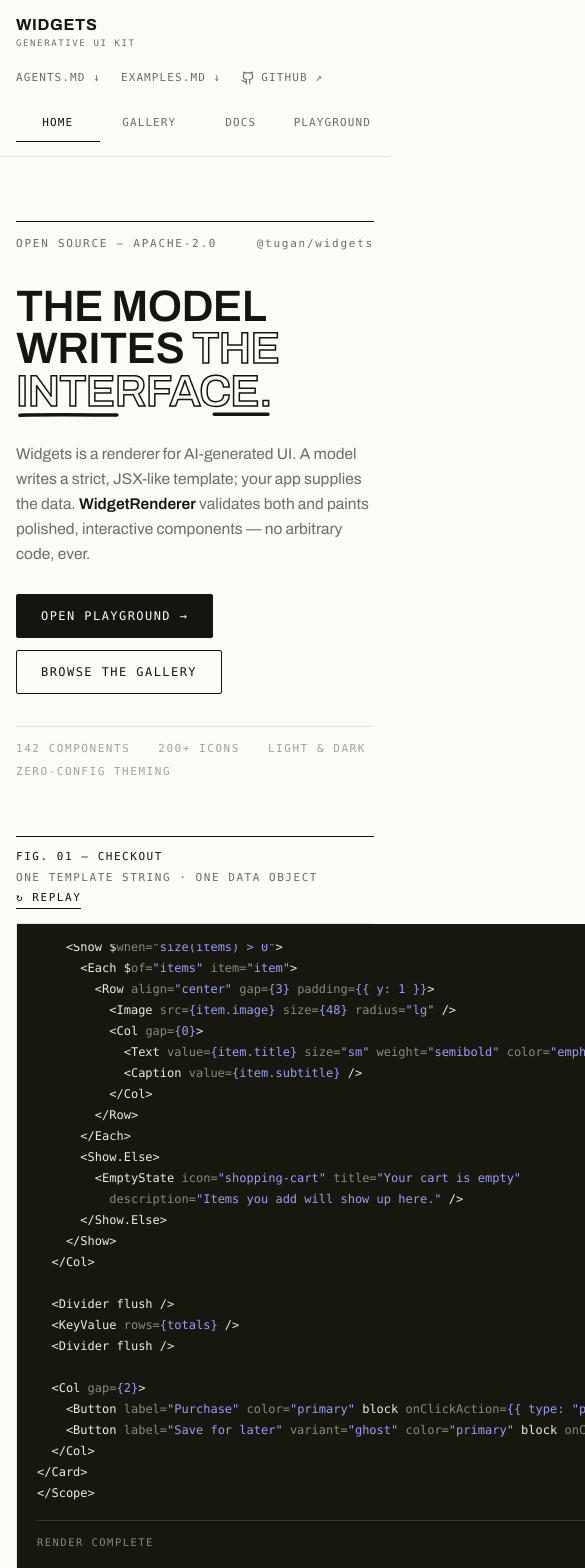
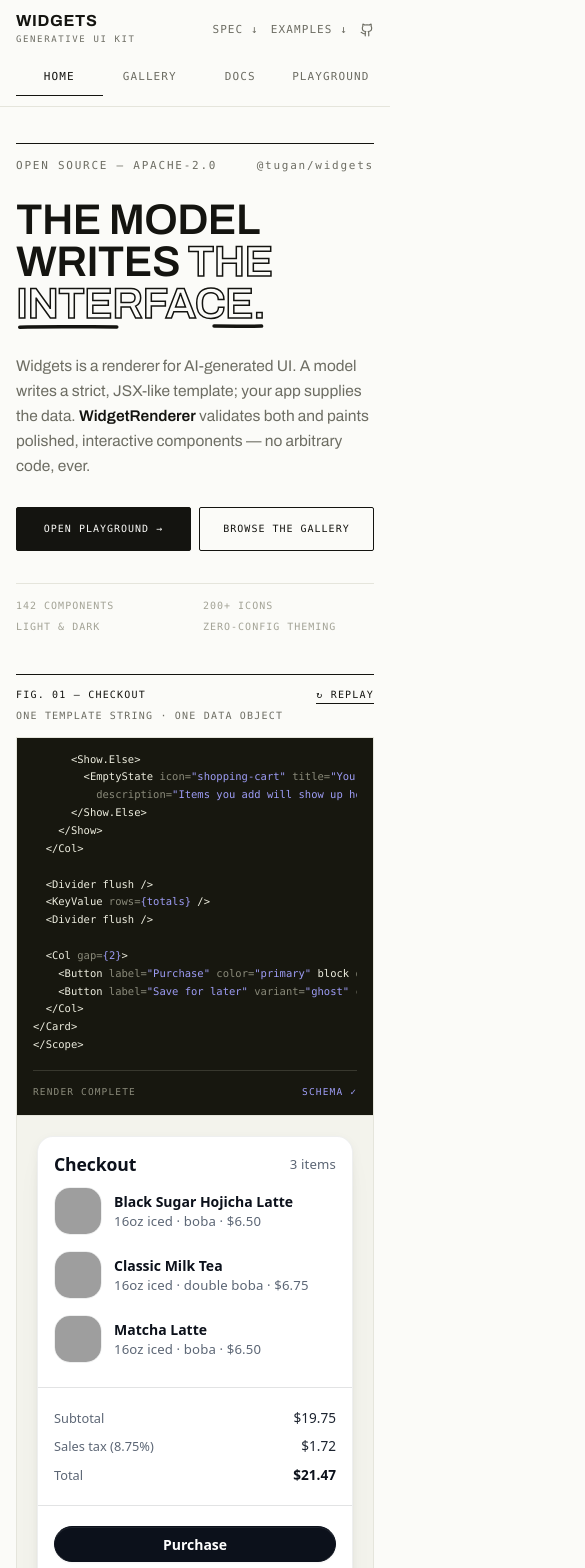
Before and after one commit to Gan-Tu/Widgets, a React (Vite) app: page / in a window 390 px wide. Shown: the top 1568 px of the page, 585 px wide, since content can reach past the window. Built offline with nearby package versions, Linux system fonts and the light colour scheme; grey boxes are pictures that could not be loaded; the HTML template or start-up script is replaced by a standard one; a web font is replaced by a local one.

Commit message:
Fix mobile showroom layout

```diff
--- a/src/App.tsx
+++ b/src/App.tsx
@@ -75,7 +75,7 @@ export default function App() {
     <div className="app-shell">
       <header className="sticky top-0 z-50 w-full border-b border-[var(--hairline)] bg-[var(--paper)]/85 backdrop-blur">
         <div
-          className={`${containerClass} flex flex-wrap items-center justify-between gap-x-4 gap-y-1 py-3.5 sm:gap-x-8`}
+          className={`${containerClass} grid grid-cols-[auto_minmax(0,1fr)] items-center gap-x-3 gap-y-1.5 py-2.5 sm:flex sm:flex-wrap sm:justify-between sm:gap-x-8 sm:gap-y-1 sm:py-3.5`}
         >
           <NavLink
             to="/"
@@ -92,9 +92,9 @@ export default function App() {
 
           <nav
             aria-label="Primary"
-            className="order-3 w-full sm:order-none sm:w-auto"
+            className="order-3 col-span-2 w-full sm:order-none sm:w-auto"
           >
-            <div className="grid grid-cols-4 gap-2 sm:flex sm:flex-wrap sm:items-center sm:justify-center sm:gap-7">
+            <div className="grid grid-cols-4 gap-1 sm:flex sm:flex-wrap sm:items-center sm:justify-center sm:gap-7">
               <NavLink to="/" end className={navLinkClass}>
                 Home
               </NavLink>
@@ -110,14 +110,15 @@ export default function App() {
             </div>
           </nav>
 
-          <div className="flex items-center gap-5">
+          <div className="flex min-w-0 items-center justify-end gap-3 sm:gap-5">
             <a
               href="/AGENTS.md"
               download="AGENTS.md"
               className={metaLinkClass}
               title="Download AGENTS.md — the widget spec for coding agents"
             >
-              Agents.md&nbsp;↓
+              <span className="sm:hidden">Spec&nbsp;↓</span>
+              <span className="hidden sm:inline">Agents.md&nbsp;↓</span>
             </a>
             <a
               href="/WIDGET_EXAMPLES.md"
@@ -125,7 +126,8 @@ export default function App() {
               className={metaLinkClass}
               title="Download every gallery widget as template + data — a companion corpus to AGENTS.md for LLM context"
             >
-              Examples.md&nbsp;↓
+              <span className="sm:hidden">Examples&nbsp;↓</span>
+              <span className="hidden sm:inline">Examples.md&nbsp;↓</span>
             </a>
             <a
               href="https://github.com/Gan-Tu/Widgets"
@@ -134,13 +136,13 @@ export default function App() {
               className={`${metaLinkClass} gap-1.5`}
             >
               <Github className="h-3.5 w-3.5" aria-hidden />
-              GitHub&nbsp;↗
+              <span className="sr-only sm:not-sr-only">GitHub&nbsp;↗</span>
             </a>
           </div>
         </div>
       </header>
 
-      <main className="flex-1 py-8 md:py-10">
+      <main className="flex-1 py-5 sm:py-8 md:py-10">
         <div className={containerClass}>
           <Suspense fallback={<RouteFallback />}>
             <Routes>
--- a/src/index.css
+++ b/src/index.css
@@ -197,6 +197,8 @@ body {
   display: flex;
   flex-direction: column;
   width: 100%;
+  overflow-x: hidden;
+  overflow-x: clip;
 }
 
 .app-container {
--- a/src/pages/Home.tsx
+++ b/src/pages/Home.tsx
@@ -71,7 +71,7 @@ import { WidgetRenderer } from "@tugan/widgets";
 /* ------------------------------------------------------------------ */
 
 const btnBase =
-  "ff-mono inline-flex h-11 cursor-pointer items-center gap-2 rounded-[2px] border border-[var(--ink)] px-6 text-xs uppercase tracking-[0.12em] transition-colors focus-visible:outline-2 focus-visible:outline-offset-2 focus-visible:outline-[var(--ink)]";
+  "ff-mono inline-flex h-11 w-full cursor-pointer items-center justify-center gap-2 rounded-[2px] border border-[var(--ink)] px-3 text-[10px] uppercase tracking-[0.1em] transition-colors focus-visible:outline-2 focus-visible:outline-offset-2 focus-visible:outline-[var(--ink)] sm:w-auto sm:px-6 sm:text-xs sm:tracking-[0.12em]";
 const btnPrimary = `${btnBase} bg-[var(--ink)] text-[var(--paper)] hover:bg-transparent hover:text-[var(--ink)]`;
 const btnGhost = `${btnBase} bg-transparent text-[var(--ink)] hover:bg-[var(--ink)] hover:text-[var(--paper)]`;
 
@@ -453,25 +453,25 @@ function Exhibit() {
       : "";
 
   return (
-    <section ref={sectionRef} aria-label="Live render demonstration" className="mt-14 md:mt-24">
-      <div className="ff-mono flex flex-wrap items-baseline justify-between gap-x-4 gap-y-1 border-t border-[var(--ink)] pb-3.5 pt-3 text-[11px] uppercase tracking-[0.14em] text-[var(--mid)]">
+    <section ref={sectionRef} aria-label="Live render demonstration" className="mt-10 sm:mt-14 md:mt-24">
+      <div className="ff-mono grid grid-cols-[minmax(0,1fr)_auto] items-baseline gap-x-4 gap-y-1 border-t border-[var(--ink)] pb-3.5 pt-3 text-[10px] uppercase tracking-[0.12em] text-[var(--mid)] sm:flex sm:flex-wrap sm:justify-between sm:text-[11px] sm:tracking-[0.14em]">
         <span className="text-[var(--ink)]">Fig. 01 — Checkout</span>
-        <span>One template string · one data object</span>
+        <span className="col-span-2 row-start-2 sm:order-none">One template string · one data object</span>
         <button
           type="button"
           onClick={replay}
-          className="cursor-pointer border-b border-[var(--ink)] pb-px uppercase text-[var(--ink)] transition-colors hover:border-[var(--mid)] hover:text-[var(--mid)] focus-visible:outline-2 focus-visible:outline-offset-2 focus-visible:outline-[var(--ink)]"
+          className="col-start-2 row-start-1 cursor-pointer border-b border-[var(--ink)] pb-px uppercase text-[var(--ink)] transition-colors hover:border-[var(--mid)] hover:text-[var(--mid)] focus-visible:outline-2 focus-visible:outline-offset-2 focus-visible:outline-[var(--ink)] sm:order-none"
         >
           ↻ Replay
         </button>
       </div>
 
-      <div className="grid border border-[var(--hairline)] lg:grid-cols-[minmax(0,1.05fr)_minmax(0,0.95fr)]">
-        <div className="flex min-h-[420px] flex-col bg-[var(--panel)] p-5 md:p-7">
+      <div className="grid min-w-0 overflow-hidden border border-[var(--hairline)] lg:grid-cols-[minmax(0,1.05fr)_minmax(0,0.95fr)]">
+        <div className="flex min-h-[280px] min-w-0 flex-col bg-[var(--panel)] p-4 sm:min-h-[360px] sm:p-5 md:min-h-[420px] md:p-7">
           <div
             ref={panelRef}
             aria-label="Widget template source"
-            className="ff-mono sr-no-scrollbar max-h-[560px] flex-1 overflow-auto whitespace-pre text-[12px] leading-[1.75] text-[var(--panel-text)]"
+            className="ff-mono sr-no-scrollbar max-h-[300px] min-w-0 flex-1 overflow-auto whitespace-pre text-[10.5px] leading-[1.7] text-[var(--panel-text)] sm:max-h-[440px] sm:text-[11px] md:max-h-[560px] md:text-[12px] md:leading-[1.75]"
           >
             {HIGHLIGHTED_LINES.slice(0, completeCount).map((nodes, i) => (
               <div key={i}>{TEMPLATE_LINES[i] ? nodes : " "}</div>
@@ -483,7 +483,7 @@ function Exhibit() {
               </div>
             )}
           </div>
-          <div className="ff-mono mt-4 flex justify-between gap-3 border-t border-[var(--panel-text)]/15 pt-3.5 text-[10.5px] uppercase tracking-[0.14em] text-[var(--panel-dim)]">
+          <div className="ff-mono mt-4 flex min-w-0 flex-wrap justify-between gap-x-3 gap-y-1 border-t border-[var(--panel-text)]/15 pt-3.5 text-[9.5px] uppercase tracking-[0.12em] text-[var(--panel-dim)] sm:text-[10.5px] sm:tracking-[0.14em]">
             <span>{statusLeft}</span>
             <span className={statusRight ? "text-[var(--panel-string)]" : ""}>
               {statusRight}
@@ -491,8 +491,8 @@ function Exhibit() {
           </div>
         </div>
 
-        <div className="flex items-center justify-center border-t border-[var(--hairline)] bg-[var(--plinth)] p-7 md:p-10 lg:border-l lg:border-t-0">
-          <div className="relative">
+        <div className="flex min-w-0 items-center justify-center border-t border-[var(--hairline)] bg-[var(--plinth)] p-5 sm:p-7 md:p-10 lg:border-l lg:border-t-0">
+          <div className="relative w-full max-w-[360px]">
             {/* Viewfinder corners frame the stage until the render lands. */}
             <span
               aria-hidden
@@ -506,7 +506,7 @@ function Exhibit() {
               <span className="pointer-events-none absolute -bottom-4 -right-4 h-4 w-4 border-b border-r border-[var(--mid)]" />
             </span>
             {showWidget ? (
-              <div ref={widgetRef} key={runId} className="sr-render-in w-[min(360px,80vw)]">
+              <div ref={widgetRef} key={runId} className="sr-render-in w-full">
                 <WidgetRenderer
                   template={previewTemplate}
                   data={heroData}
@@ -515,7 +515,7 @@ function Exhibit() {
               </div>
             ) : (
               <div
-                className="w-[min(360px,80vw)] rounded-2xl border border-[var(--hairline)] bg-[var(--paper)]/45 py-24"
+                className="w-full rounded-2xl border border-[var(--hairline)] bg-[var(--paper)]/45 py-20 sm:py-24"
                 aria-hidden
               />
             )}
@@ -546,13 +546,13 @@ export function HomePage() {
   return (
     <div className="pb-6">
       {/* Hero */}
-      <section aria-label="Introduction" className="relative pt-8 md:pt-16">
+      <section aria-label="Introduction" className="relative pt-4 sm:pt-8 md:pt-16">
         <OrbitalMark className="pointer-events-none absolute right-2 top-24 hidden h-64 w-64 text-[var(--ink)] opacity-[0.22] lg:block xl:right-10 xl:h-80 xl:w-80" />
         <p className="ff-mono flex flex-wrap justify-between gap-x-4 gap-y-1 border-t border-[var(--ink)] pt-3.5 text-[11px] tracking-[0.16em] text-[var(--mid)]">
           <span className="uppercase">Open source — Apache-2.0</span>
           <span>@tugan/widgets</span>
         </p>
-        <h1 className="ff-display relative mt-8 text-balance text-[clamp(44px,8.5vw,104px)] font-semibold leading-[0.97] tracking-[-0.015em] text-[var(--ink)] md:mt-11">
+        <h1 className="ff-display relative mt-6 text-balance text-[clamp(38px,11vw,104px)] font-semibold leading-[0.98] tracking-[-0.015em] text-[var(--ink)] sm:mt-8 md:mt-11">
           The model writes{" "}
           <span className="sr-outline">
             the{" "}
@@ -585,7 +585,7 @@ export function HomePage() {
           validates both and paints polished, interactive components — no
           arbitrary code, ever.
         </p>
-        <div className="mt-7 flex flex-wrap gap-3 md:mt-9">
+        <div className="mt-7 grid grid-cols-2 gap-2 sm:flex sm:flex-wrap sm:gap-3 md:mt-9">
           <Link to="/playground" className={btnPrimary}>
             Open playground →
           </Link>
@@ -593,7 +593,7 @@ export function HomePage() {
             Browse the gallery
           </Link>
         </div>
-        <p className="ff-mono mt-8 flex flex-wrap gap-x-7 gap-y-1.5 border-t border-[var(--hairline)] pt-3.5 text-[11px] uppercase tracking-[0.14em] text-[var(--faint)] md:mt-11">
+        <p className="ff-mono mt-8 grid grid-cols-2 gap-x-4 gap-y-1.5 border-t border-[var(--hairline)] pt-3.5 text-[10px] uppercase tracking-[0.1em] text-[var(--faint)] sm:flex sm:flex-wrap sm:gap-x-7 sm:text-[11px] sm:tracking-[0.14em] md:mt-11">
           <span>{componentCount} components</span>
           <span>200+ icons</span>
           <span>Light &amp; dark</span>
```
Also changed, not shown: 1 other file (tests, documents, lock files or other folders).
